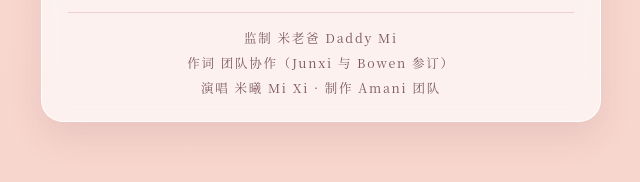
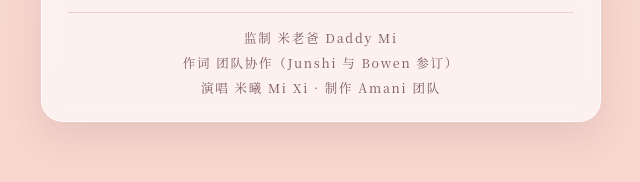
Before and after one commit to king818/for-mother, a plain HTML site: page 5653c83ec6495213/index.html in a window 1280 px wide. Shown: the part 3930-4112 px from the top of the page, 319-959 px from the left. Drawn offline with Linux system fonts and the light colour scheme.

Commit message:
Fix public credit spelling: Junxi -> Junshi

```diff
--- a/5653c83ec6495213/index.html
+++ b/5653c83ec6495213/index.html
@@ -217,7 +217,7 @@
     <p>这首歌，是为一位病中的妈妈写的。故事是真的：她用一生的饭菜爱着家人——一年三百六十五天，从清晨的灶台到每晚丰盛的晚餐，从不间断；那碗亲手擂的擂茶，花生芝麻慢慢擂出香；满桌人吃完，她才最后坐下来吃。</p>
     <p>如今她病了。她的故事被一遍一遍讲起，直到讲的人先红了眼眶——<b>先有这个故事，才有这首歌。</b></p>
     <p>这一夜，团队没有睡：歌词前后改了<b>八稿</b>，录了<b>三个版本</b>。您现在听到的，是第三个版本——它的骨头是好的，故事都进去了，所以先留下来，做成这张试听页。我们还在继续打磨，直到它成为最终的那一首。</p>
-    <div class="credits">监制 米老爸 Daddy Mi<br>作词 团队协作（Junxi 与 Bowen 参订）<br>演唱 米曦 Mi Xi · 制作 Amani 团队</div>
+    <div class="credits">监制 米老爸 Daddy Mi<br>作词 团队协作（Junshi 与 Bowen 参订）<br>演唱 米曦 Mi Xi · 制作 Amani 团队</div>
   </section>
 </div>
 
```
